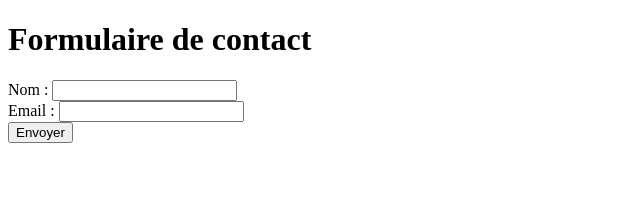
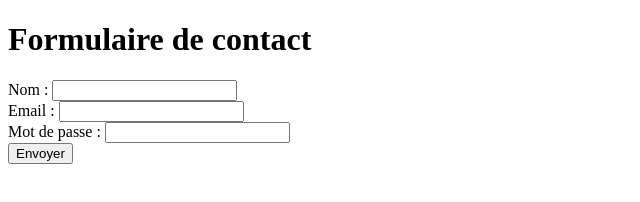
Before and after one commit to blinky-pink/LORIANA-OLIVIER, a plain HTML site: page index.html in a window 1280 px wide. Shown: the whole page, without its empty margins (0-640 px from the left). Drawn offline with Linux system fonts and the light colour scheme.

Commit message:
rajout du passwork sur le html

```diff
--- a/index.html
+++ b/index.html
@@ -16,6 +16,10 @@
             <label for="email">Email :</label>
             <input type="email" id="email" name="email" required>
         </div>
+         <div>
+            <label for="password">Mot de passe :</label>
+            <input type="password" id="password" name="password" required>
+        </div>
         <div>
             <button type="submit">Envoyer</button>
         </div>
```
